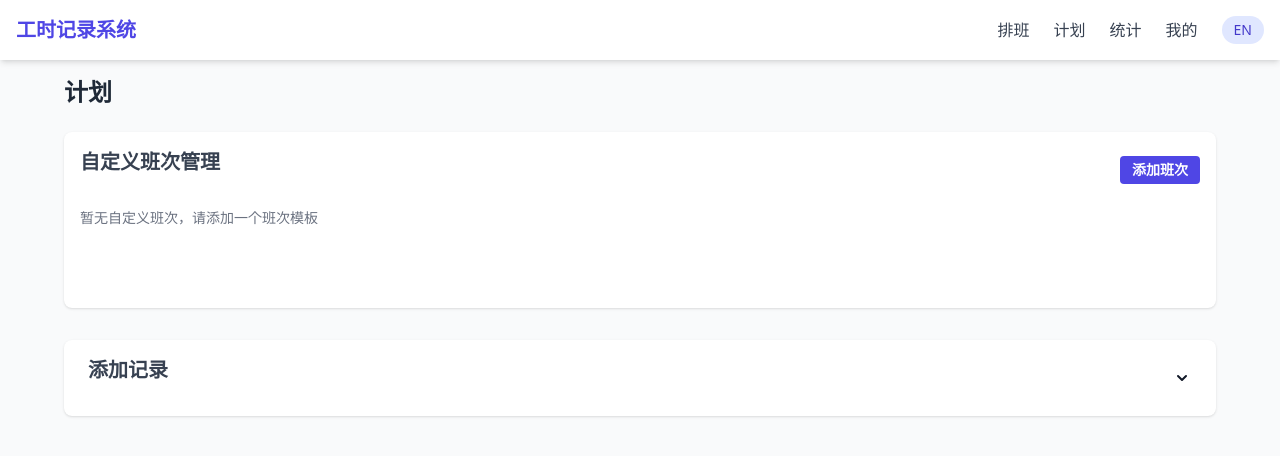
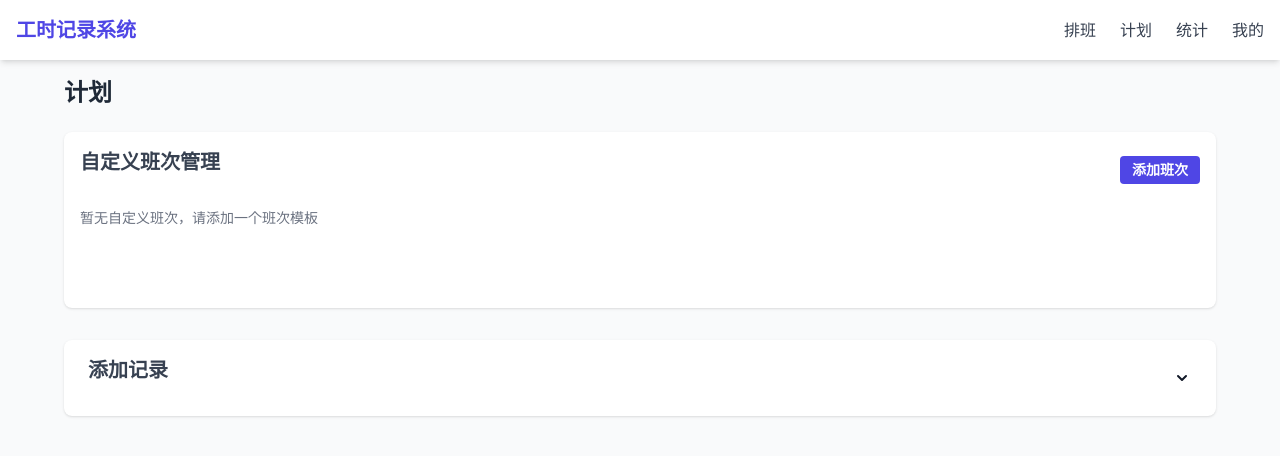
Before and after one commit to JiuWang95/workcum, a React (Vite) app: page / in a window 1280 px wide. Shown: the top 456 px of the page. Built offline with nearby package versions, Linux system fonts and the light colour scheme.

Commit message:
refactor: 移除布局组件中的语言切换按钮
清理不再使用的语言切换功能，简化导航栏布局

```diff
--- a/dev-dist/sw.js
+++ b/dev-dist/sw.js
@@ -82,7 +82,7 @@ define(['./workbox-ce4f0d5f'], (function (workbox) { 'use strict';
     "revision": "3ca0b8505b4bec776b69afdba2768812"
   }, {
     "url": "index.html",
-    "revision": "0.rj91u5pr558"
+    "revision": "0.ccm2o7v6h28"
   }], {});
   workbox.cleanupOutdatedCaches();
   workbox.registerRoute(new workbox.NavigationRoute(workbox.createHandlerBoundToURL("index.html"), {
--- a/src/components/Layout.jsx
+++ b/src/components/Layout.jsx
@@ -21,12 +21,6 @@ const Layout = () => {
             <Link to="/" className="text-gray-700 hover:text-indigo-600">{t('navigation.time_entry')}</Link>
             <Link to="/reports" className="text-gray-700 hover:text-indigo-600">{t('navigation.reports')}</Link>
             <Link to="/data" className="text-gray-700 hover:text-indigo-600">{t('navigation.data')}</Link>
-            <button
-              onClick={toggleLanguage}
-              className="bg-indigo-100 hover:bg-indigo-200 text-indigo-700 font-medium py-1 px-3 rounded-full text-sm transition-colors"
-            >
-              {i18n.language === 'zh' ? 'EN' : '中文'}
-            </button>
           </div>
         </div>
       </nav>
```
